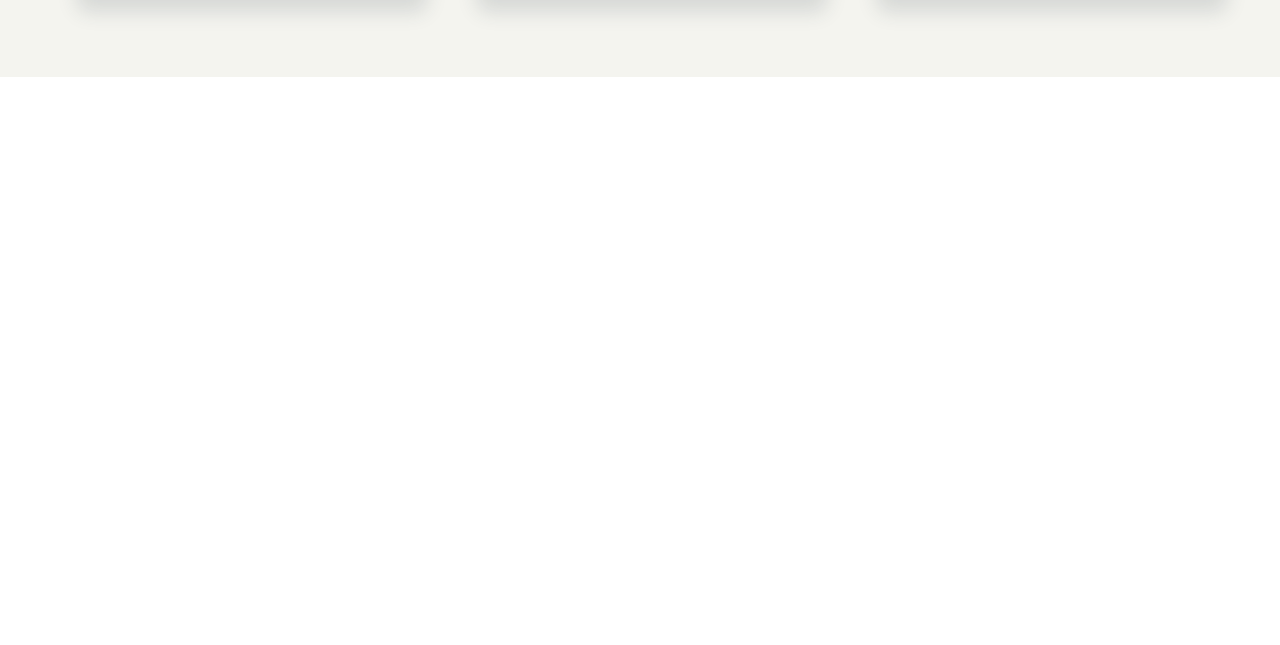
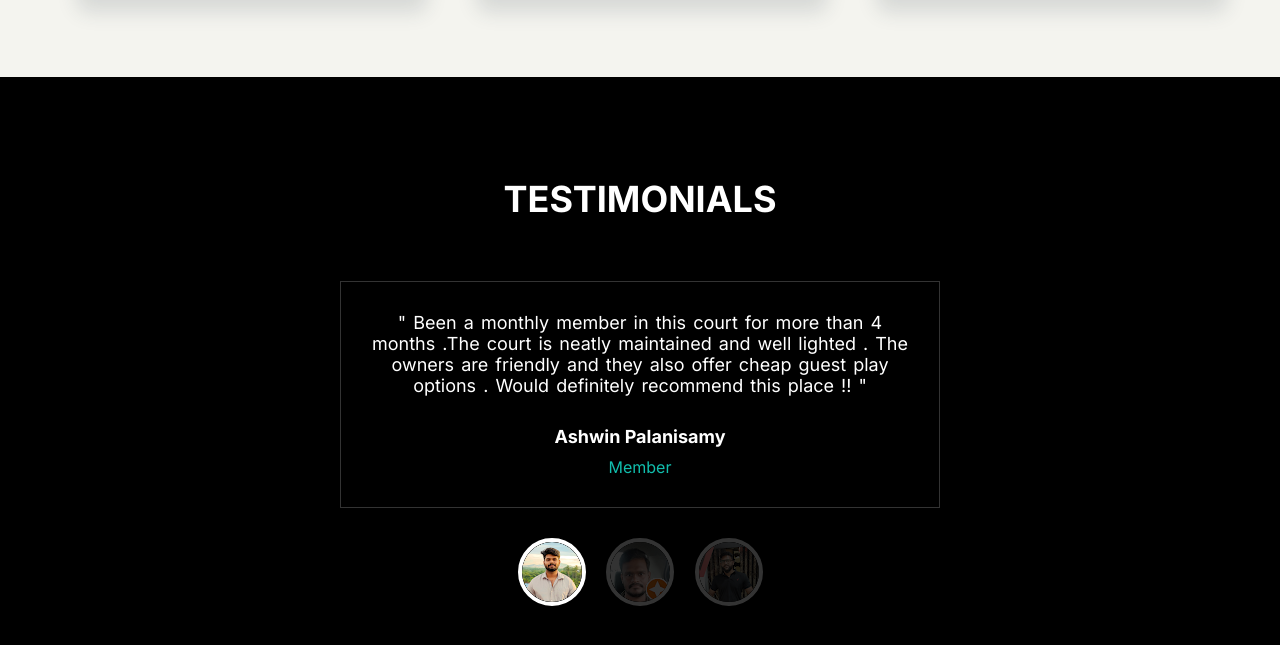
Before and after one commit to sportivearavind/Ecosport-Badminton, a plain HTML site: page index.html in a window 1280 px wide. Shown: the part 1409-2054 px from the top of the page. Before the commit the page ends 1486 px from the top, so only its background shows below. Drawn offline with Linux system fonts and the light colour scheme.

Commit message:
feat: testimonials section created

```diff
--- a/index.html
+++ b/index.html
@@ -66,6 +66,48 @@
             </div>
         </section>
 
+        <section class="testimonials">
+            <div class="container">
+                <div class="title">
+                <h1>Testimonials</h1>
+                </div>
+                <div class="slider">
+                    <div class="slide active">
+                        <p>
+                            " Been a monthly member in this court for more than 4 months .The court is neatly maintained and well lighted . The owners are friendly and  they also offer cheap guest play options .  Would definitely recommend this place !! "
+                        </p>
+                        <div class="client-info">
+                            <h3>Ashwin Palanisamy</h3>
+                            <span>Member</span>
+                        </div>
+                    </div>
+                    <div class="slide">
+                        <p>
+                            " Professional badminton arena situated in middle of residential area. Very well planned and maintained. Good place to spend leisure time. "
+                        </p>
+                        <div class="client-info">
+                            <h3>Prasanth</h3>
+                            <span>Guest Player</span>
+                        </div>
+                    </div>
+                    <div class="slide">
+                        <p>
+                            " Total 2 nos of badminton courts are available all courts were really well maintained, rest rooms are clean. Lighting, gallery really a nice atmosphere for sports lovers.Overall experience was good. "
+                        </p>
+                        <div class="client-info">
+                            <h3>Raghavendran Annamalai</h3>
+                            <span>Guest player</span>
+                        </div>
+                    </div>
+                </div>
+                <div class="slider-indicator">
+                    <img src="images/ashwin.png" class="active" alt="img" data-id="0" />
+                    <img src="images/prasanth.png" alt="img" data-id="1" />
+                    <img src="images/annamalai.png" alt="img" data-id="2" />
+                </div>
+            </div>
+        </section>
+
     </main>
 
     <script src="script.js"></script>
--- a/script.js
+++ b/script.js
@@ -0,0 +1,17 @@
+const slides = document.querySelector(".slider").children;
+const indicatorImages = document.querySelector(".slider-indicator").children;
+
+for (let i = 0; i < indicatorImages.length; i++) {
+  indicatorImages[i].addEventListener("click", function () {
+    for (let j = 0; j < indicatorImages.length; j++) {
+      indicatorImages[j].classList.remove("active");
+    }
+    this.classList.add("active");
+    const id = this.getAttribute("data-id");
+    for (let j = 0; j < slides.length; j++) {
+      slides[j].classList.remove("active");
+    }
+
+    slides[id].classList.add("active");
+  });
+}
--- a/style.css
+++ b/style.css
@@ -161,3 +161,90 @@ header{
     width: 100px;
     height: 100px;
 }
+
+/* -----------tournaments end------------- */
+
+/* ------------testimonial starts------------- */
+
+.testimonials{
+	min-height: 50vh;
+	background-color: #000000;
+	float: left;
+	width: 100%;
+	padding:100px 15px;
+}
+
+.container{
+	max-width: 1170px;
+	margin: auto;
+}
+.testimonials .title{
+	margin-bottom:60px
+}
+.testimonials .title h1{
+	text-align: center;
+	color:#ffffff;
+	text-transform: uppercase;
+	font-size: 36px;
+	margin:0;
+}
+
+.testimonials .slider{
+ border:1px solid #333333;
+ max-width: 600px;
+ margin: auto;
+ text-align: center;
+ padding:30px;
+}
+.testimonials .slider .slide{
+	display: none;
+}
+.testimonials .slider .slide.active{
+
+	display: block;
+	animation: slide 1s ease;
+}
+@keyframes slide{
+	0%{
+		opacity:0;
+		transform: translateX(-15px);
+	}
+	100%{
+	   opacity:1;
+		transform: translateX(0px);
+	}
+}
+.testimonials .slider p{
+	font-size:18px;
+	color:#ffffff;
+	word-spacing: 2px;
+}
+.testimonials .slider .client-info h3{
+	font-weight: bold;
+	color:#fff;
+	font-size:18px;
+	margin:30px 0 10px;
+}
+.testimonials .slider .client-info span{
+	display: block;
+	font-size:16px;
+	color:#11bead;
+}
+.testimonials .slider-indicator{
+	text-align: center;
+	padding-top:30px;
+}
+.testimonials .slider-indicator img{
+	max-height:80px;
+	max-width:80px;
+	border-radius:50%;
+	display: inline-block;
+	margin:0 8px;
+	opacity:0.2;
+	border:4px solid #fff;
+	cursor: pointer;
+	transition: opacity 1s ease;
+}
+.testimonials .slider-indicator img.active{
+	opacity:1;
+}
```
